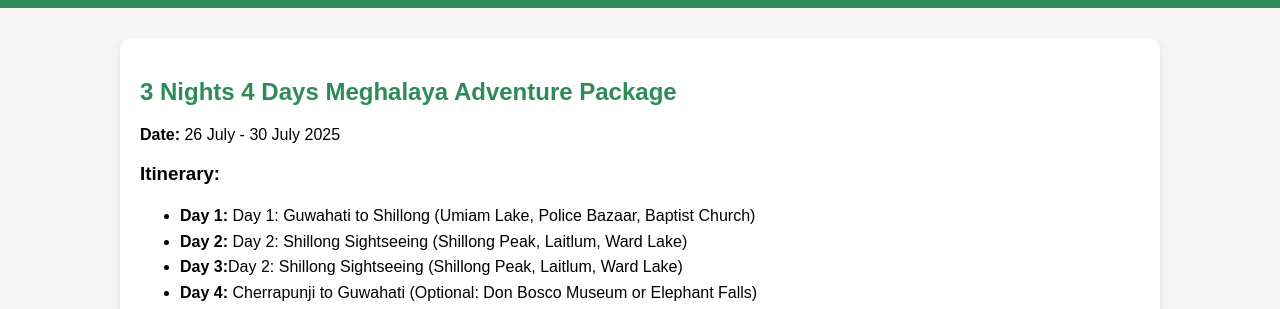
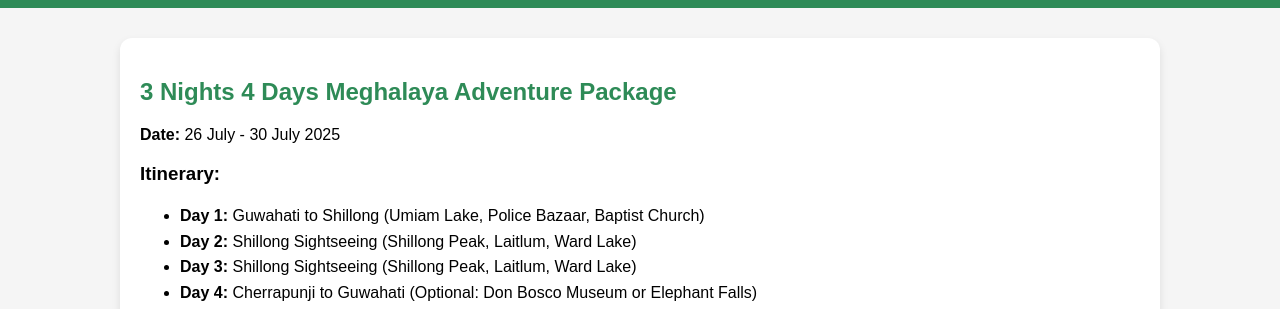
Before and after one commit to udit5654/tour-package, a plain HTML site: page index.html in a window 1280 px wide. Shown: the part 670-979 px from the top of the page. Drawn offline with nearby package versions, Linux system fonts and the light colour scheme.

Commit message:
index.html

```diff
--- a/index.html
+++ b/index.html
@@ -41,9 +41,9 @@
         <p><strong>Date:</strong> 26 July - 30 July 2025</p>
         <h3>Itinerary:</h3>
         <ul>
-            <li><b>Day 1:</b> Day 1: Guwahati to Shillong (Umiam Lake, Police Bazaar, Baptist Church)</li>
-            <li><b>Day 2:</b> Day 2: Shillong Sightseeing (Shillong Peak, Laitlum, Ward Lake)</li>
-            <li><b>Day 3:</b>Day 2: Shillong Sightseeing (Shillong Peak, Laitlum, Ward Lake)</li>
+            <li><b>Day 1:</b> Guwahati to Shillong (Umiam Lake, Police Bazaar, Baptist Church)</li>
+            <li><b>Day 2:</b> Shillong Sightseeing (Shillong Peak, Laitlum, Ward Lake)</li>
+            <li><b>Day 3:</b> Shillong Sightseeing (Shillong Peak, Laitlum, Ward Lake)</li>
             <li><b>Day 4:</b> Cherrapunji to Guwahati (Optional: Don Bosco Museum or Elephant Falls)</li>
         </ul>
         <h3>Inclusions:</h3>
```
